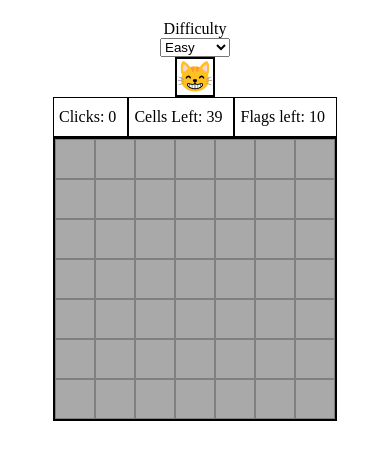
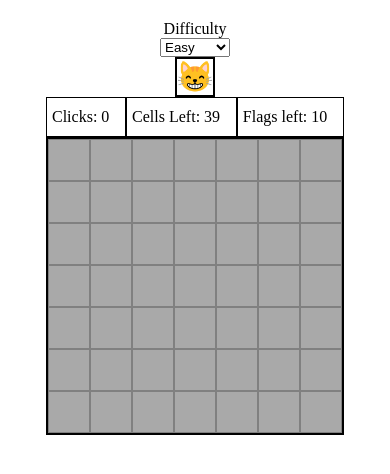
Before and after one commit to soumy9/minesweeper, a React (Create React App) app: page / in a window 390 px wide. Shown: the top 474 px of the page. Built offline with nearby package versions, Linux system fonts and the light colour scheme.

Commit message:
Mobile enhancements- Cell width

```diff
--- a/src/App.css
+++ b/src/App.css
@@ -35,8 +35,8 @@ p {
   flex-direction: row;
 }
 .cell {
-  width: 4rem;
-  height: 4rem;
+  width: 4.2rem;
+  height: 4.2rem;
   padding: 0;
   display: flex;
   border: 1px solid gray;
```
